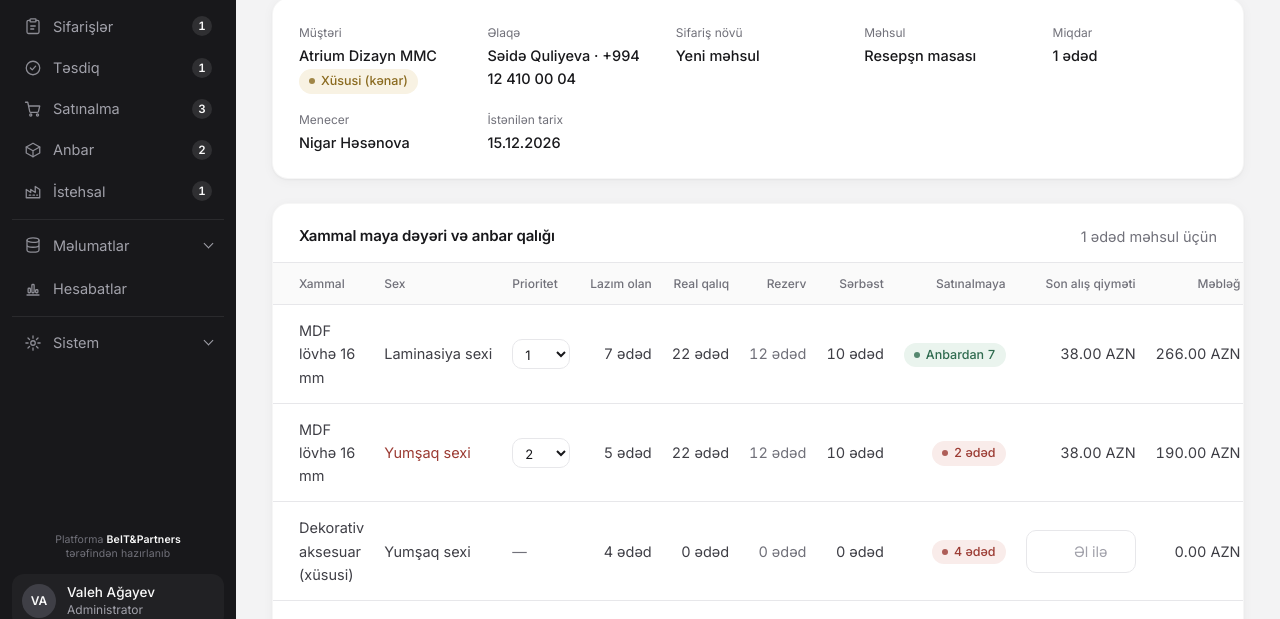
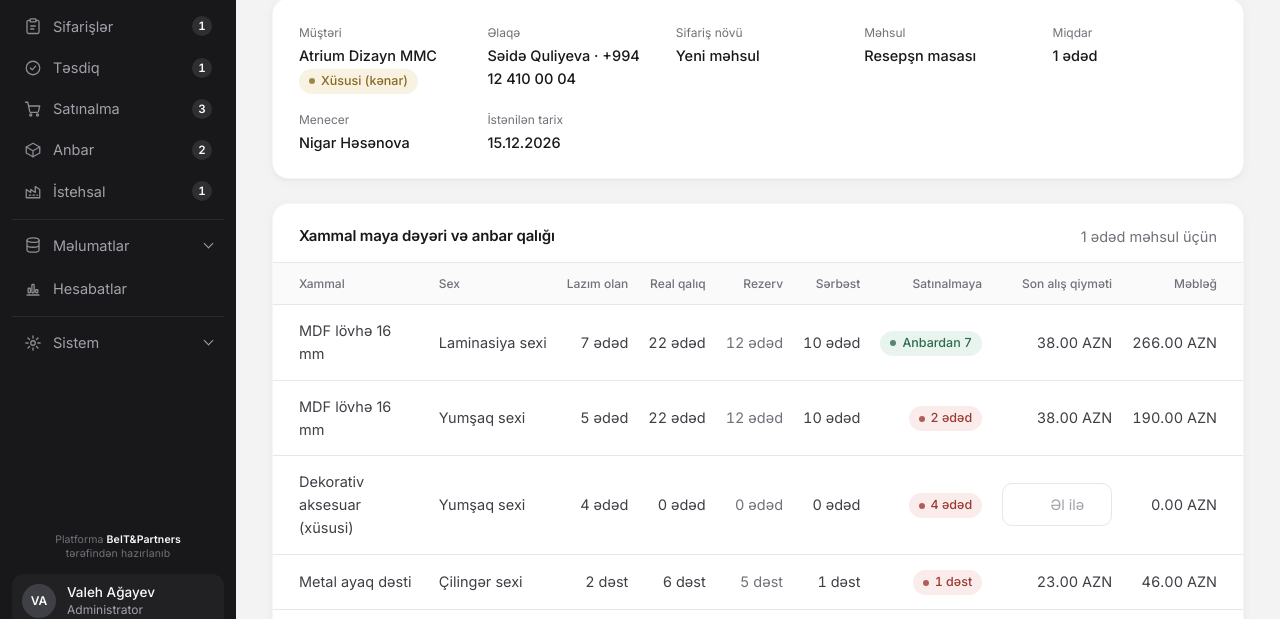
Before and after one commit to habibmammadov1/alzzoni-init, a plain HTML site: page costing-SF-2026-0005.html in a window 1280 px wide. Shown: the part 160-779 px from the top of the page. Drawn offline with Linux system fonts and the light colour scheme.

Commit message:
Costing: remove manual priority
Drops the Prioritet column and allocation script; MDF rows go back to
the fixed split (Laminasiya sexi from stock, Yumşaq sexi 2 to buy).

Co-Authored-By: Claude Opus 5.5 <noreply@anthropic.com>

```diff
--- a/costing-SF-2026-0005.html
+++ b/costing-SF-2026-0005.html
@@ -112,36 +112,33 @@
             </div>
             <div class="table-wrap">
                 <table class="table" id="cost-lines">
-                    <thead><tr><th>Xammal</th><th>Sex</th><th>Prioritet</th><th class="num">Lazım olan</th><th class="num">Real qalıq</th><th class="num">Rezerv</th><th class="num">Sərbəst</th><th class="num">Satınalmaya</th><th class="num">Son alış qiyməti</th><th class="num">Məbləğ</th></tr></thead>
+                    <thead><tr><th>Xammal</th><th>Sex</th><th class="num">Lazım olan</th><th class="num">Real qalıq</th><th class="num">Rezerv</th><th class="num">Sərbəst</th><th class="num">Satınalmaya</th><th class="num">Son alış qiyməti</th><th class="num">Məbləğ</th></tr></thead>
                     <tbody>
-                    <tr data-group="XM-001" data-sex="Laminasiya" data-qty="7" data-total="12" data-name="MDF lövhə 16 mm" data-unit="ədəd" data-real="22" data-reserve="12" data-buy="2" data-sexes="Laminasiya:7;Yumşaq:5">
+                    <tr data-qty="7" data-total="12" data-name="MDF lövhə 16 mm" data-unit="ədəd" data-real="22" data-reserve="12" data-buy="2" data-sexes="Laminasiya:7;Yumşaq:5">
                         <td>MDF lövhə 16 mm</td>
                         <td>Laminasiya sexi</td>
-                        <td><select class="prio-select" data-prio aria-label="Prioritet"><option selected>1</option><option>2</option></select></td>
                         <td class="num">7 ədəd</td>
                         <td class="num">22 ədəd</td>
                         <td class="num muted">12 ədəd</td>
                         <td class="num">10 ədəd</td>
-                        <td class="num"><span data-alloc></span></td>
+                        <td class="num"><span class="badge badge-green" title="Sərbəst qalıqdan 7 ədəd ayrılır">Anbardan 7</span></td>
                         <td class="num"><span data-price="38.00">38.00 AZN</span></td>
                         <td class="num" data-amount></td>
                     </tr>
-                    <tr data-group="XM-001" data-sex="Yumşaq" data-qty="5">
+                    <tr data-qty="5">
                         <td>MDF lövhə 16 mm</td>
                         <td>Yumşaq sexi</td>
-                        <td><select class="prio-select" data-prio aria-label="Prioritet"><option>1</option><option selected>2</option></select></td>
                         <td class="num">5 ədəd</td>
                         <td class="num">22 ədəd</td>
                         <td class="num muted">12 ədəd</td>
                         <td class="num">10 ədəd</td>
-                        <td class="num"><span data-alloc></span></td>
+                        <td class="num"><span class="badge badge-red" title="Sərbəst qalıqdan 3 ədəd, 2 ədəd satınalmadan">2 ədəd</span></td>
                         <td class="num"><span data-price="38.00">38.00 AZN</span></td>
                         <td class="num" data-amount></td>
                     </tr>
                     <tr data-qty="4" data-name="Dekorativ aksesuar (xüsusi)" data-unit="ədəd" data-real="0" data-reserve="0" data-buy="4" data-sexes="Yumşaq:4">
                         <td>Dekorativ aksesuar (xüsusi)</td>
                         <td>Yumşaq sexi</td>
-                        <td><span class="muted">—</span></td>
                         <td class="num">4 ədəd</td>
                         <td class="num">0 ədəd</td>
                         <td class="num muted">0 ədəd</td>
@@ -153,7 +150,6 @@
                     <tr data-qty="2" data-name="Metal ayaq dəsti" data-unit="dəst" data-real="6" data-reserve="5" data-buy="1" data-sexes="Çilingər:2">
                         <td>Metal ayaq dəsti</td>
                         <td>Çilingər sexi</td>
-                        <td><span class="muted">—</span></td>
                         <td class="num">2 dəst</td>
                         <td class="num">6 dəst</td>
                         <td class="num muted">5 dəst</td>
@@ -166,7 +162,7 @@
                 </table>
             </div>
             <div class="card-foot">
-                <p class="note"><strong data-buy-count>2 xammal</strong> satınalmaya getməlidir. Sərbəst = real qalıq − rezerv. Sərbəst qalıq çatmayanda sexlər arasında prioritetə görə bölünür.</p>
+                <p class="note"><strong data-buy-count>2 xammal</strong> satınalmaya getməlidir. Sərbəst = real qalıq − rezerv.</p>
                 <button class="btn btn-primary btn-small" type="button" data-open-purchase>Satınalmaya göndər</button>
             </div>
         </section>
@@ -265,64 +261,22 @@
                 const [name, qty] = x.split(':');
                 return `<span class="sex-chip">${name} sexi <b>${fmt(qty)} ${d.unit}</b></span>`;
             }).join('') + '</div>';
-            const all = [...document.querySelectorAll('#cost-lines tbody tr')];
-            const groups = {};
-            all.filter(r => r.dataset.group).forEach(r => (groups[r.dataset.group] ||= []).push(r));
-            const short = {};
+            const buyCount = rows.filter(r => +r.dataset.buy > 0).length;
+            document.querySelector('[data-buy-count]').textContent = buyCount + ' xammal';
 
-            const allocate = () => {
-                Object.entries(groups).forEach(([key, list]) => {
-                    const head = list.find(r => r.dataset.name);
-                    let left = Math.max(0, +head.dataset.real - +head.dataset.reserve);
-                    let buy = 0;
-                    short[key] = [];
-                    [...list].sort((x, y) => +x.querySelector('[data-prio]').value - +y.querySelector('[data-prio]').value).forEach(r => {
-                        const qty = +r.dataset.qty, take = Math.min(qty, left), need = qty - take;
-                        left -= take;
-                        buy += need;
-                        const cell = r.querySelector('[data-alloc]');
-                        cell.className = 'badge ' + (need ? 'badge-red' : 'badge-green');
-                        cell.textContent = need ? `${fmt(need)} ${head.dataset.unit}` : `Anbardan ${fmt(take)}`;
-                        cell.title = need ? `Anbardan ${fmt(take)}, satınalmadan ${fmt(need)} ${head.dataset.unit}` : `Sərbəst qalıqdan ${fmt(take)} ${head.dataset.unit} ayrılır`;
-                        r.classList.toggle('is-short', !!need);
-                        if (need) short[key].push([r.dataset.sex, need]);
-                    });
-                    head.dataset.buy = buy;
-                });
-                const count = rows.filter(r => +r.dataset.buy > 0).length;
-                document.querySelector('[data-buy-count]').textContent = count + ' xammal';
-                return count;
-            };
-
-            const render = () => {
             tbody.innerHTML = rows.map((r, i) => {
                 const d = r.dataset, buy = +d.buy;
-                    const forWho = d.group && short[d.group]?.length
-                        ? '<div class="sex-split">' + short[d.group].map(([sx, n]) => `<span class="sex-chip">${sx} sexi üçün <b>${fmt(n)} ${d.unit}</b></span>`).join('') + '</div>' : '';
                 return `<tr${buy ? '' : ' class="is-muted"'}>
                     <td>${d.name}${sexChips(d)}</td>
                     <td class="num">${fmt(d.total || d.qty)} ${d.unit}</td>
                     <td class="num">${fmt(d.real)} ${d.unit}</td>
                     <td class="num">${fmt(d.reserve)} ${d.unit}</td>
-                        <td class="num">${buy ? `<strong>${fmt(buy)} ${d.unit}</strong>${forWho}` : '<span class="badge badge-green">Anbarda var</span>'}</td>
+                    <td class="num">${buy ? `<strong>${fmt(buy)} ${d.unit}</strong>` : '<span class="badge badge-green">Anbarda var</span>'}</td>
                     <td>${buy ? `<input type="date" name="needBy_${i}" required aria-label="Nə vaxt lazımdır: ${d.name}">` : '<span class="muted">—</span>'}</td>
                 </tr>`;
             }).join('');
-            };
 
-            document.getElementById('cost-lines').addEventListener('change', e => {
-                const sel = e.target.closest('[data-prio]');
-                if (!sel) return;
-                const list = groups[sel.closest('tr').dataset.group];
-                const other = list.map(r => r.querySelector('[data-prio]')).find(o => o !== sel && o.value === sel.value);
-                if (other) other.value = sel.dataset.prev;
-                list.forEach(r => { const p = r.querySelector('[data-prio]'); p.dataset.prev = p.value; });
-                allocate();
-            });
-            all.forEach(r => { const p = r.querySelector('[data-prio]'); if (p) p.dataset.prev = p.value; });
-            let buyCount = allocate();
-
-            openBtn.addEventListener('click', () => { buyCount = allocate(); render(); dialog.showModal(); });
+            openBtn.addEventListener('click', () => dialog.showModal());
             dialog.querySelectorAll('[data-close-purchase]').forEach(b => b.addEventListener('click', () => dialog.close()));
             form.addEventListener('submit', event => {
                 event.preventDefault();
--- a/css/app.css
+++ b/css/app.css
@@ -642,8 +642,6 @@ a.or-id:hover { color: var(--ink); text-decoration: underline; text-underline-of
 .sex-split { display: flex; flex-wrap: wrap; gap: 4px; margin-top: 6px; }
 .sex-chip { display: inline-flex; align-items: center; gap: 5px; padding: 2px 8px; border-radius: 999px; background: var(--hover); color: var(--muted); font-size: 12px; font-weight: 400; white-space: nowrap; }
 #cost-lines td:nth-child(2) { white-space: nowrap; }
-.prio-select { width: 58px; padding: 5px 8px; font-size: 13px; }
-#cost-lines tr.is-short td:nth-child(2) { color: var(--red); }
 .sex-chip b { color: var(--ink); font-weight: 600; font-variant-numeric: tabular-nums; }
 .content:has(.order-scroll) { max-width: 1480px; }
 .card.order-scroll { max-height: max(380px, calc(100vh - 290px)); overflow-y: auto; overscroll-behavior: contain; scrollbar-width: thin; scrollbar-color: #d4d4d8 transparent; }
```
Lines whose indentation alone changed are shown as unchanged.
